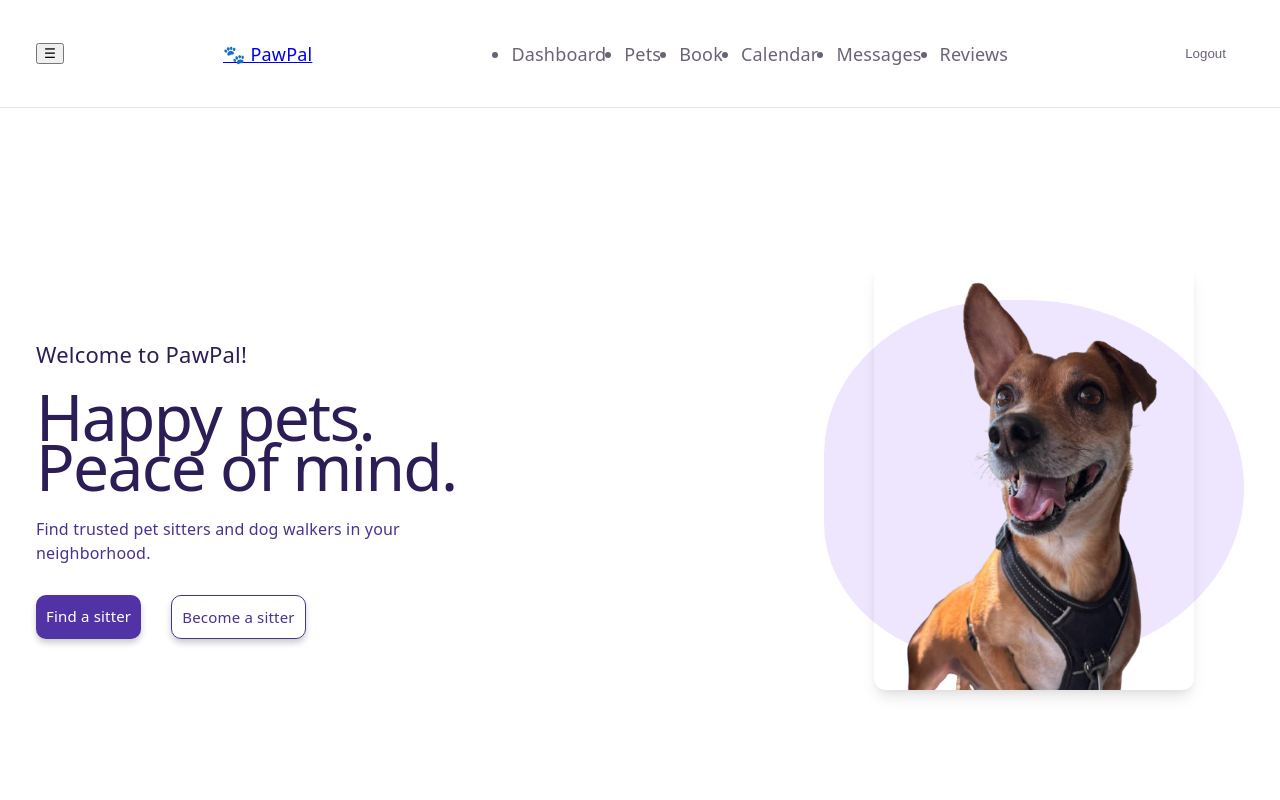
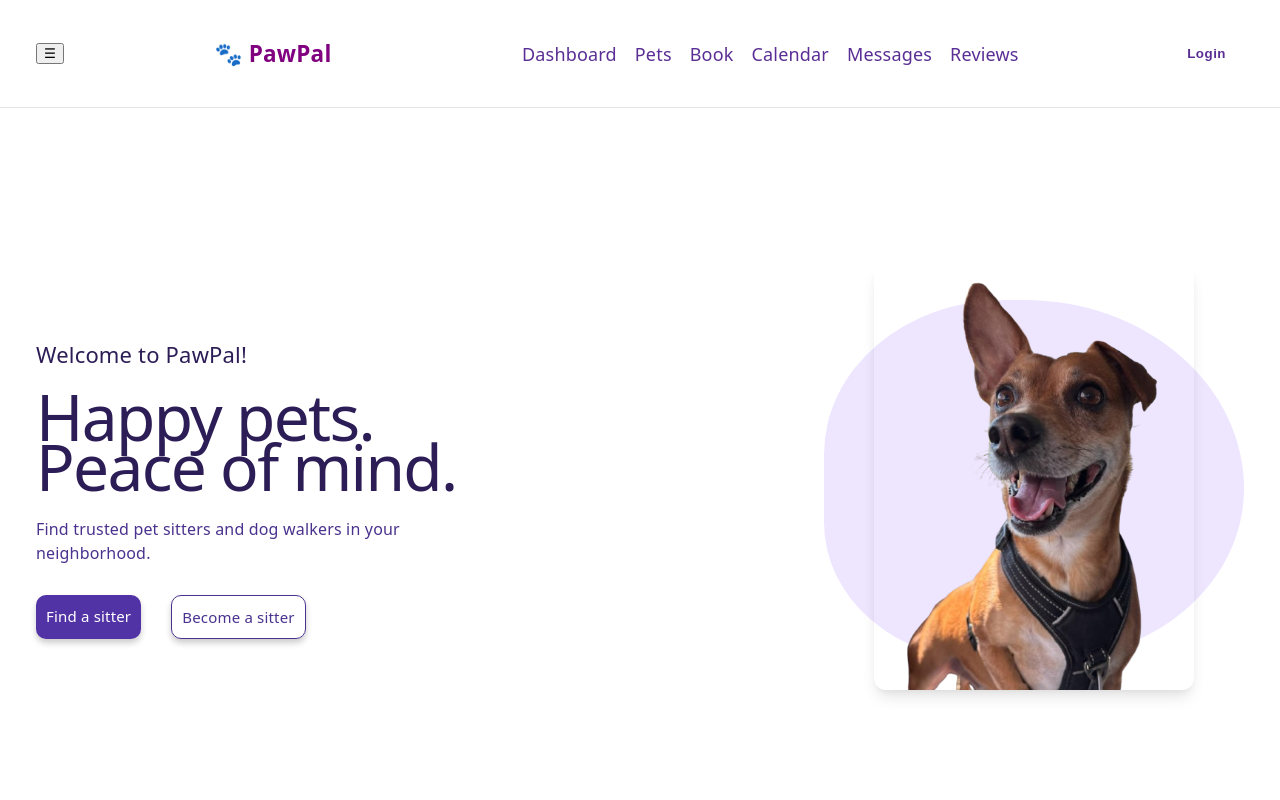
Before and after one commit to CharlesW1117/Capstone-Project-Paw-Pal, a React (Vite) app in the folder pawpal-frontend/: page /homepage in a window 1280 px wide. Shown: the top 800 px of the page. Built offline with nearby package versions, Linux system fonts and the light colour scheme; no server answers.

Commit message:
Changed the navbar and sidebar.
Added animations and made the sidebar disapear when clicking anywhere else on the screen.

```diff
--- a/pawpal-frontend/src/components/Navbar.css
+++ b/pawpal-frontend/src/components/Navbar.css
@@ -1,12 +1,14 @@
+/* 🌟 Navbar Layout */
 .navbar {
   display: flex;
   align-items: center;
   justify-content: space-between;
   background-color: var(--color-primary);
-  color: var(--color-secondary);
+  color: rgb(90, 46, 148);
   padding: 1rem 2rem;
 }
 
+/* 🔗 Navigation Links */
 .navbar-links {
   display: flex;
   gap: 1rem;
@@ -16,17 +18,71 @@
   color: var(--color-secondary);
   text-decoration: none;
   font-weight: 500;
+  transition: transform 0.3s ease, opacity 0.3s ease;
 }
 
+/* ✨ Flash animation */
+@keyframes flashText {
+  0%, 100% { opacity: 1; }
+  50% { opacity: 0.3; }
+}
+
+/* Apply flashing on hover */
+.navbar-links a:hover {
+  animation: flashText 0.8s infinite;
+  transform: scale(1.1);
+}
+
+/* Active link underline */
 .navbar-links a.active {
   border-bottom: 2px solid var(--color-accent);
 }
 
-.logout-btn {
+/* 🚪 Animated Login Button */
+.login-btn {
   background-color: var(--color-accent);
   color: var(--color-text);
   border: none;
   padding: 0.5rem 1rem;
   border-radius: 6px;
   cursor: pointer;
+  font-weight: 600;
+  letter-spacing: 0.5px;
+  position: relative;
+  overflow: hidden;
+  transition: transform 0.3s ease, box-shadow 0.3s ease;
 }
+
+/* 💫 Glow pulse animation */
+@keyframes glowPulse {
+  0%, 100% {
+    box-shadow: 0 0 5px var(--color-accent), 0 0 10px var(--color-accent);
+  }
+  50% {
+    box-shadow: 0 0 15px var(--color-accent), 0 0 25px var(--color-accent);
+  }
+}
+
+/* 🎨 Hover effect */
+.login-btn:hover {
+  animation: glowPulse 1.2s infinite;
+  transform: translateY(-2px);
+}
+
+/* 📋 List Reset */
+li {
+  list-style: none;
+}
+
+/* 🐾 PawPal Logo */
+.navbar-logo {
+  text-decoration: none;
+  font-weight: 600;
+  font-size: 1.25rem;
+  color: purple;
+  transition: transform 0.3s ease;
+}
+
+.navbar-logo:hover {
+  transform: scale(1.1);
+}
--- a/pawpal-frontend/src/components/Navbar.jsx
+++ b/pawpal-frontend/src/components/Navbar.jsx
@@ -1,14 +1,45 @@
+import { useState, useEffect, useRef } from "react";
 import { NavLink } from "react-router-dom";
+import Sidebar from "./Sidebar";
 import "./Navbar.css";
 
-function Navbar({ onToggleSidebar }) {
+function Navbar() {
+  const [isSidebarOpen, setIsSidebarOpen] = useState(false);
+  const sidebarRef = useRef(null);
+
+  const handleToggleSidebar = () => {
+    setIsSidebarOpen(!isSidebarOpen);
+  };
+
+  // ✅ Close sidebar when clicking outside
+  useEffect(() => {
+    const handleClickOutside = (event) => {
+      if (
+        sidebarRef.current &&
+        !sidebarRef.current.contains(event.target) &&
+        !event.target.closest(".menu-toggle")
+      ) {
+        setIsSidebarOpen(false);
+      }
+    };
+
+    if (isSidebarOpen) {
+      document.addEventListener("mousedown", handleClickOutside);
+    } else {
+      document.removeEventListener("mousedown", handleClickOutside);
+    }
+
+    return () => {
+      document.removeEventListener("mousedown", handleClickOutside);
+    };
+  }, [isSidebarOpen]);
+
   return (
     <nav className="navbar">
-      <button className="menu-toggle" onClick={onToggleSidebar}>
+      <button className="menu-toggle" onClick={handleToggleSidebar}>
         ☰
       </button>
 
-      {/* 👇 Make PawPal clickable */}
       <NavLink to="/homepage" className="navbar-logo">
         🐾 PawPal
       </NavLink>
@@ -34,7 +65,10 @@ function Navbar({ onToggleSidebar }) {
         </li>
       </ul>
 
-      <button className="logout-btn">Logout</button>
+      <button className="login-btn">Login</button>
+
+      {/* 👇 Pass ref to Sidebar */}
+      <Sidebar isOpen={isSidebarOpen} sidebarRef={sidebarRef} />
     </nav>
   );
 }
--- a/pawpal-frontend/src/components/Sidebar.jsx
+++ b/pawpal-frontend/src/components/Sidebar.jsx
@@ -1,9 +1,9 @@
 import { NavLink } from "react-router-dom";
 import "./Sidebar.css";
 
-function Sidebar({ isOpen }) {
+function Sidebar({ isOpen, sidebarRef }) {
   return (
-    <aside className={`sidebar ${isOpen ? "open" : ""}`}>
+    <aside ref={sidebarRef} className={`sidebar ${isOpen ? "open" : ""}`}>
       <ul>
         <li>
           <NavLink to="/dashboard">Dashboard</NavLink>
```
